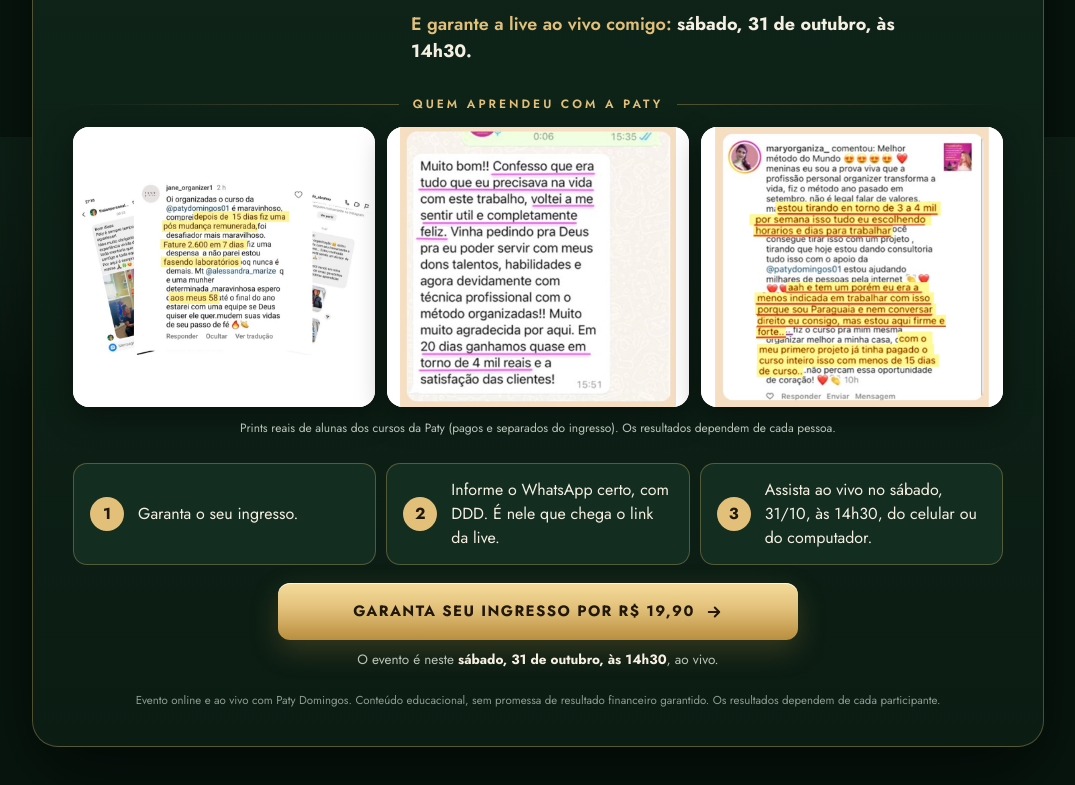
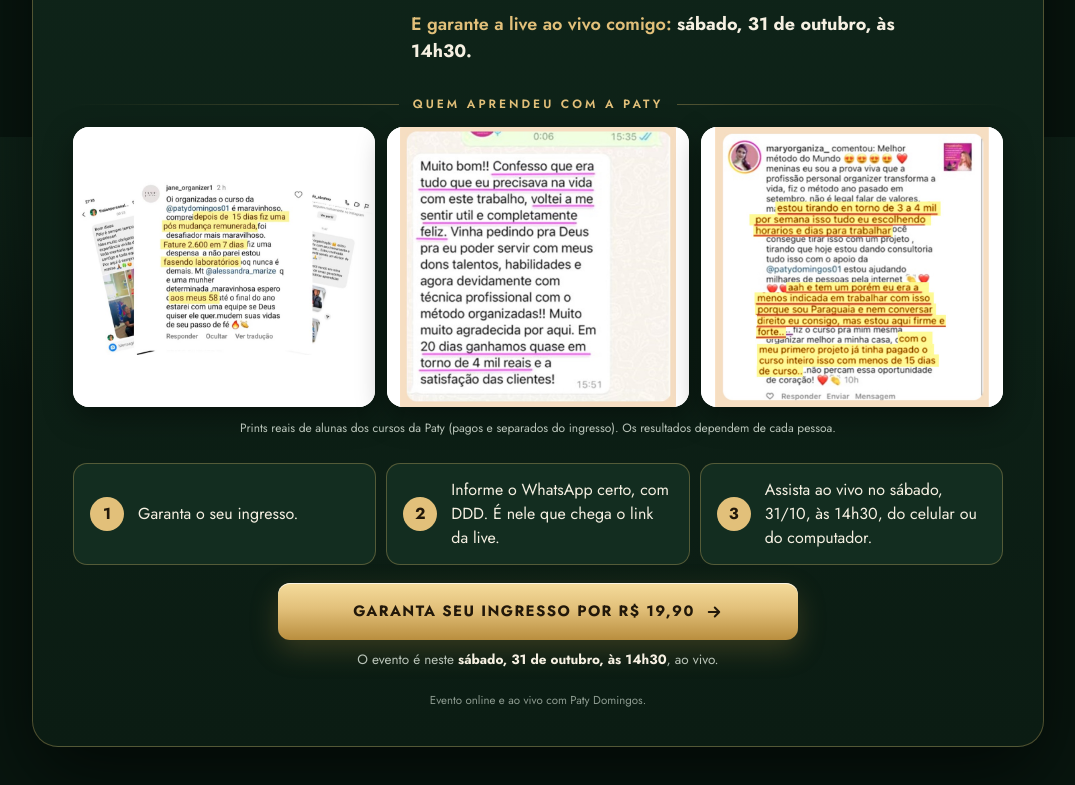
Before and after one commit to iedaavic2-collab/quiz-paty-domingos, a plain HTML site: page natal/live.html in a window 1280 px wide. Shown: the part 663-1448 px from the top of the page, without its empty margins (102-1177 px from the left). Drawn offline with nearby package versions, Linux system fonts and the light colour scheme; a web font is replaced by a local one.

Commit message:
Remove frase do aviso legal

```diff
--- a/natal/live.html
+++ b/natal/live.html
@@ -214,7 +214,7 @@ h1 em { font-family: var(--serif); font-style: italic; font-weight: 700; color:
         <p class="hero-urg" style="text-align:center">O evento é neste <b>sábado, 31 de outubro, às 14h30</b>, ao vivo.</p>
       </div>
 
-      <p class="call-fine"><!--FINE-->Evento online e ao vivo com Paty Domingos. Conteúdo educacional, sem promessa de resultado financeiro garantido. Os resultados dependem de cada participante.</p>
+      <p class="call-fine"><!--FINE-->Evento online e ao vivo com Paty Domingos.</p>
     </div>
   </div>
 </section>
```
